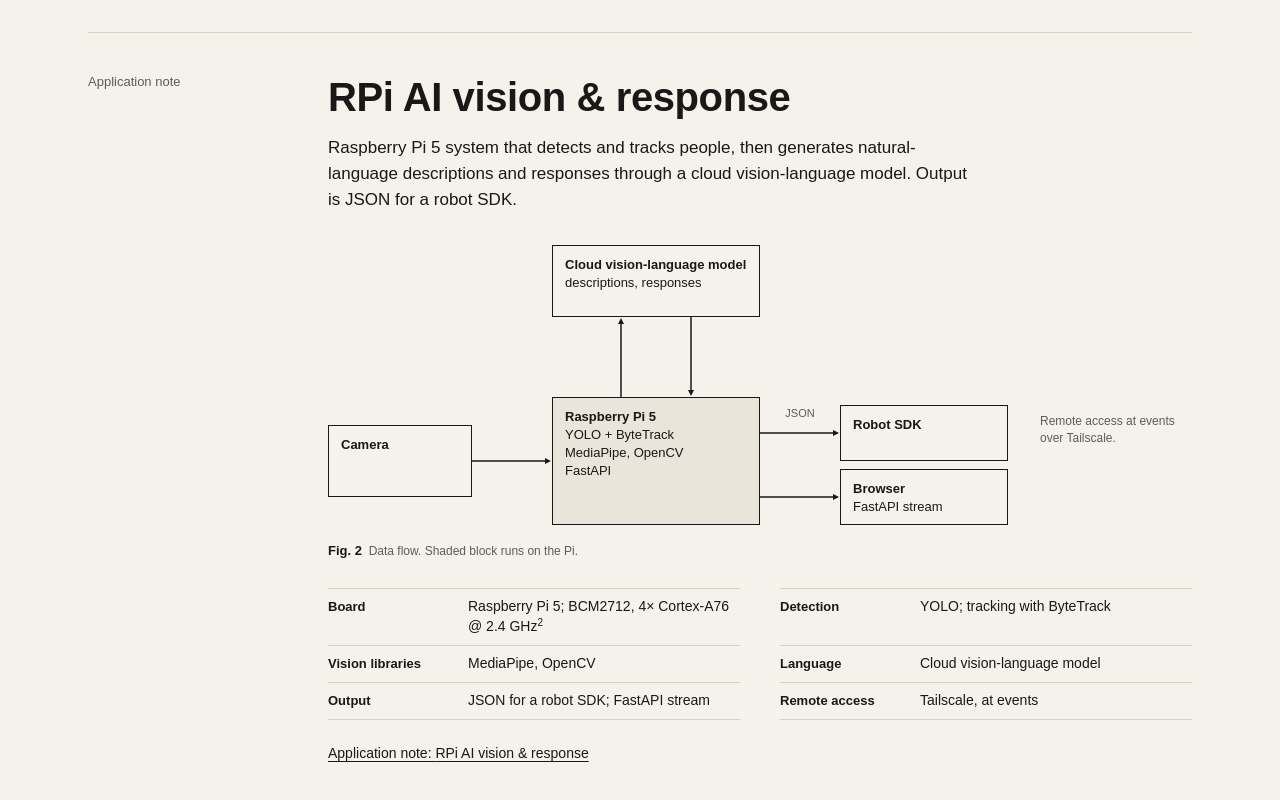
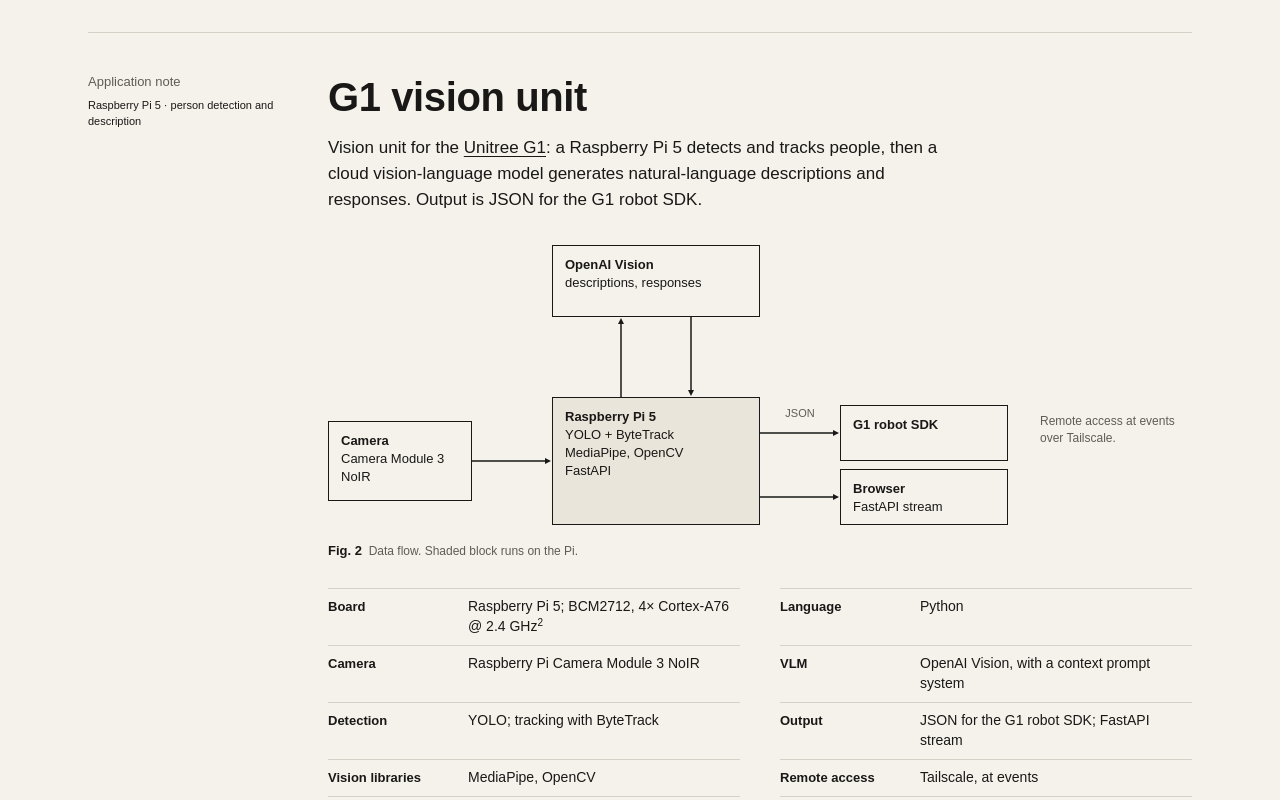
Before and after one commit to MartinKoudela/portfolio, a Next.js app: page / in a window 1280 px wide. Shown: the part 2580-3380 px from the top of the page. Built offline with nearby package versions, Linux system fonts and the light colour scheme.

Commit message:
Fill G1 details and rework vision unit note

```diff
--- a/src/app/project/[slug]/opengraph-image.tsx
+++ b/src/app/project/[slug]/opengraph-image.tsx
@@ -1,5 +1,6 @@
 import { notFound } from "next/navigation";
 import { categorySection, projects, section } from "@/content/site";
+import { plain } from "@/components/Rich";
 import { ogContentType, ogImage, ogSize } from "@/lib/og";
 
 export const alt = "MK-01 application note";
@@ -28,7 +29,7 @@
         title: project.name,
         titleSize: titleSize(project.name),
         subtitle: project.descriptor,
-        line: project.summary,
+        line: plain(project.summary),
         active: s.id,
     });
 }
--- a/src/app/project/[slug]/page.tsx
+++ b/src/app/project/[slug]/page.tsx
@@ -20,7 +20,7 @@
 import DataTable, { specRows } from "@/components/DataTable";
 import FigureView from "@/components/FigureView";
 import Footnotes from "@/components/Footnotes";
-import { rich } from "@/components/Rich";
+import { plain, rich } from "@/components/Rich";
 
 type Params = { slug: string };
 
@@ -52,7 +52,7 @@
 
     if (!project) return { title: "Project not found" };
 
-    const description = project.metaDescription ?? excerpt(summaryOf(project));
+    const description = project.metaDescription ?? excerpt(plain(summaryOf(project)));
     const url = `/project/${project.slug}`;
 
     return {
@@ -130,7 +130,7 @@
                                 {project.name}
                                 {project.preliminary && <span className="prelim">Preliminary</span>}
                             </h1>
-                            <p className="an-sum">{summaryOf(project)}</p>
+                            <p className="an-sum">{rich(summaryOf(project))}</p>
                         </div>
                     </section>
 
--- a/src/app/project/[slug]/twitter-image.tsx
+++ b/src/app/project/[slug]/twitter-image.tsx
@@ -1,5 +1,6 @@
 import { notFound } from "next/navigation";
 import { categorySection, projects, section } from "@/content/site";
+import { plain } from "@/components/Rich";
 import { ogContentType, ogImage, ogSize } from "@/lib/og";
 
 export const alt = "MK-01 application note";
@@ -28,7 +29,7 @@
         title: project.name,
         titleSize: titleSize(project.name),
         subtitle: project.descriptor,
-        line: project.summary,
+        line: plain(project.summary),
         active: s.id,
     });
 }
--- a/src/components/Rich.tsx
+++ b/src/components/Rich.tsx
@@ -1,8 +1,11 @@
-import type { ReactNode } from "react";
+import { Fragment, type ReactNode } from "react";
+import Link from "next/link";
 
 const MARKER = /(\[(?:PLACEHOLDER|DATE)[^\]]*\])/;
+const LINK = /(\[[^\]]+\]\(\/[^)\s]*\))/;
+const LINK_PARTS = /^\[([^\]]+)\]\((\/[^)\s]*)\)$/;
 
-export function rich(text: string): ReactNode {
+function markers(text: string): ReactNode {
     const parts = text.split(MARKER);
     if (parts.length === 1) return text;
     return parts.map((part, i) =>
@@ -15,3 +18,22 @@
         )
     );
 }
+
+export function rich(text: string): ReactNode {
+    const parts = text.split(LINK);
+    if (parts.length === 1) return markers(text);
+    return parts.map((part, i) => {
+        const link = part.match(LINK_PARTS);
+        return link ? (
+            <Link key={i} href={link[2]}>
+                {link[1]}
+            </Link>
+        ) : (
+            <Fragment key={i}>{markers(part)}</Fragment>
+        );
+    });
+}
+
+export function plain(text: string): string {
+    return text.replace(new RegExp(LINK_PARTS.source.slice(1, -1), "g"), "$1");
+}
--- a/src/components/home/AppNote.tsx
+++ b/src/components/home/AppNote.tsx
@@ -3,6 +3,7 @@
 import Caption from "../Caption";
 import DataTable, { specRows } from "../DataTable";
 import FigureView from "../FigureView";
+import { rich } from "../Rich";
 import SpecList from "../SpecList";
 
 const homeFootnote = (row: SpecRow) => (row.fn ? homeFootnoteNumbers[row.fn] : undefined);
@@ -128,7 +129,7 @@
                     {project.name}
                     {project.preliminary && <span className="prelim">Preliminary</span>}
                 </h3>
-                <p className="sum">{project.summary}</p>
+                <p className="sum">{rich(project.summary)}</p>
                 <Body project={project} />
                 <p className="more">
                     <Link href={`/project/${project.slug}`}>Application note: {project.shortName}</Link>
--- a/src/content/site.ts
+++ b/src/content/site.ts
@@ -369,18 +369,22 @@
             { label: "Platform", value: "Unitree G1 EDU humanoid" },
             { label: "Employer", value: "SYNOT ICT, Uherské Hradiště" },
             { label: "Role", value: "Programming, development, public demonstrations" },
-            { label: "Events", value: "Barum Czech Rally Zlín, others" },
-            { label: "Stack", value: "[PLACEHOLDER]" },
-            { label: "Since", value: "[DATE]" },
+            { label: "Events", value: "10+ public demonstrations, incl. Barum Czech Rally Zlín" },
+            {
+                label: "Stack",
+                value: "Python; Raspberry Pi 5 [vision unit](/project/rpi-ai-vision): YOLO with ByteTrack, MediaPipe, OpenCV, FastAPI, cloud vision-language model",
+            },
+            { label: "Since", value: "06/2026" },
         ],
     },
     {
         slug: "rpi-ai-vision",
-        name: "RPi AI vision & response",
-        shortName: "RPi AI vision & response",
+        name: "G1 vision unit",
+        shortName: "G1 vision unit",
         category: "hardware",
+        descriptor: "Raspberry Pi 5 · person detection and description",
         summary:
-            "Raspberry Pi 5 system that detects and tracks people, then generates natural-language descriptions and responses through a cloud vision-language model. Output is JSON for a robot SDK.",
+            "Vision unit for the [Unitree G1](/project/unitree-g1): a Raspberry Pi 5 detects and tracks people, then a cloud vision-language model generates natural-language descriptions and responses. Output is JSON for the G1 robot SDK.",
         links: {},
         layout: "diagram-specs",
         figures: [
@@ -401,8 +405,8 @@
                         arrowRight(432, 248),
                     ],
                     cards: [
-                        { x: 224, y: 0, w: 208, h: 72, title: "Cloud vision-language model", lines: ["descriptions, responses"] },
-                        { x: 0, y: 180, w: 144, h: 72, title: "Camera" },
+                        { x: 224, y: 0, w: 208, h: 72, title: "OpenAI Vision", lines: ["descriptions, responses"] },
+                        { x: 0, y: 176, w: 144, h: 80, title: "Camera", lines: ["Camera Module 3 NoIR"] },
                         {
                             x: 224,
                             y: 152,
@@ -412,7 +416,7 @@
                             lines: ["YOLO + ByteTrack", "MediaPipe, OpenCV", "FastAPI"],
                             tint: true,
                         },
-                        { x: 512, y: 160, w: 168, h: 56, title: "Robot SDK" },
+                        { x: 512, y: 160, w: 168, h: 56, title: "G1 robot SDK" },
                         { x: 512, y: 224, w: 168, h: 56, title: "Browser", lines: ["FastAPI stream"] },
                     ],
                     texts: [
@@ -420,17 +424,17 @@
                         { x: 712, y: 168, w: 152, text: "Remote access at events over Tailscale.", size: [12, 17] },
                     ],
                     mobile: [
-                        { t: "narrow", nodes: [{ t: "card", card: { title: "Camera" } }, { t: "arrow" }] },
+                        { t: "narrow", nodes: [{ t: "card", card: { title: "Camera", lines: ["Camera Module 3 NoIR"] } }, { t: "arrow" }] },
                         {
                             t: "pair",
                             left: { title: "Raspberry Pi 5", lines: ["YOLO + ByteTrack", "MediaPipe, OpenCV", "FastAPI"], tint: true },
-                            right: { title: "Cloud VLM", lines: ["descriptions, responses"] },
+                            right: { title: "OpenAI Vision", lines: ["descriptions, responses"] },
                         },
                         { t: "narrow", nodes: [{ t: "arrow" }] },
                         {
                             t: "grid",
                             cards: [
-                                { title: "Robot SDK", lines: ["JSON"], mono: true },
+                                { title: "G1 robot SDK", lines: ["JSON"], mono: true },
                                 { title: "Browser", lines: ["FastAPI stream"] },
                             ],
                         },
@@ -440,10 +444,12 @@
         ],
         specs: [
             { label: "Board", value: "Raspberry Pi 5; BCM2712, 4× Cortex-A76 @ 2.4 GHz", fn: "piBriefs" },
+            { label: "Language", value: "Python" },
+            { label: "Camera", value: "Raspberry Pi Camera Module 3 NoIR" },
+            { label: "VLM", value: "OpenAI Vision, with a context prompt system" },
             { label: "Detection", value: "YOLO; tracking with ByteTrack" },
+            { label: "Output", value: "JSON for the G1 robot SDK; FastAPI stream" },
             { label: "Vision libraries", value: "MediaPipe, OpenCV" },
-            { label: "Language", value: "Cloud vision-language model" },
-            { label: "Output", value: "JSON for a robot SDK; FastAPI stream" },
             { label: "Remote access", value: "Tailscale, at events" },
         ],
     },
@@ -1406,7 +1412,7 @@
     rows: [
         ["1", "[DATE]", "Cambridge B2 First (FCE)"],
         ["2", "[DATE]", "Two-week internship at MarketSoul, web development"],
-        ["3", "[DATE]", "Part-time robotics programmer at SYNOT ICT (Unitree G1)"],
+        ["3", "06/2026", "Part-time robotics programmer at SYNOT ICT (Unitree G1)"],
         ["4", "[DATE]", "RaspiVision completed as annual school project"],
         ["5", "[DATE]", "Backlog iOS app finished"],
         ["6", "[DATE]", "Laravix in active development"],
```
